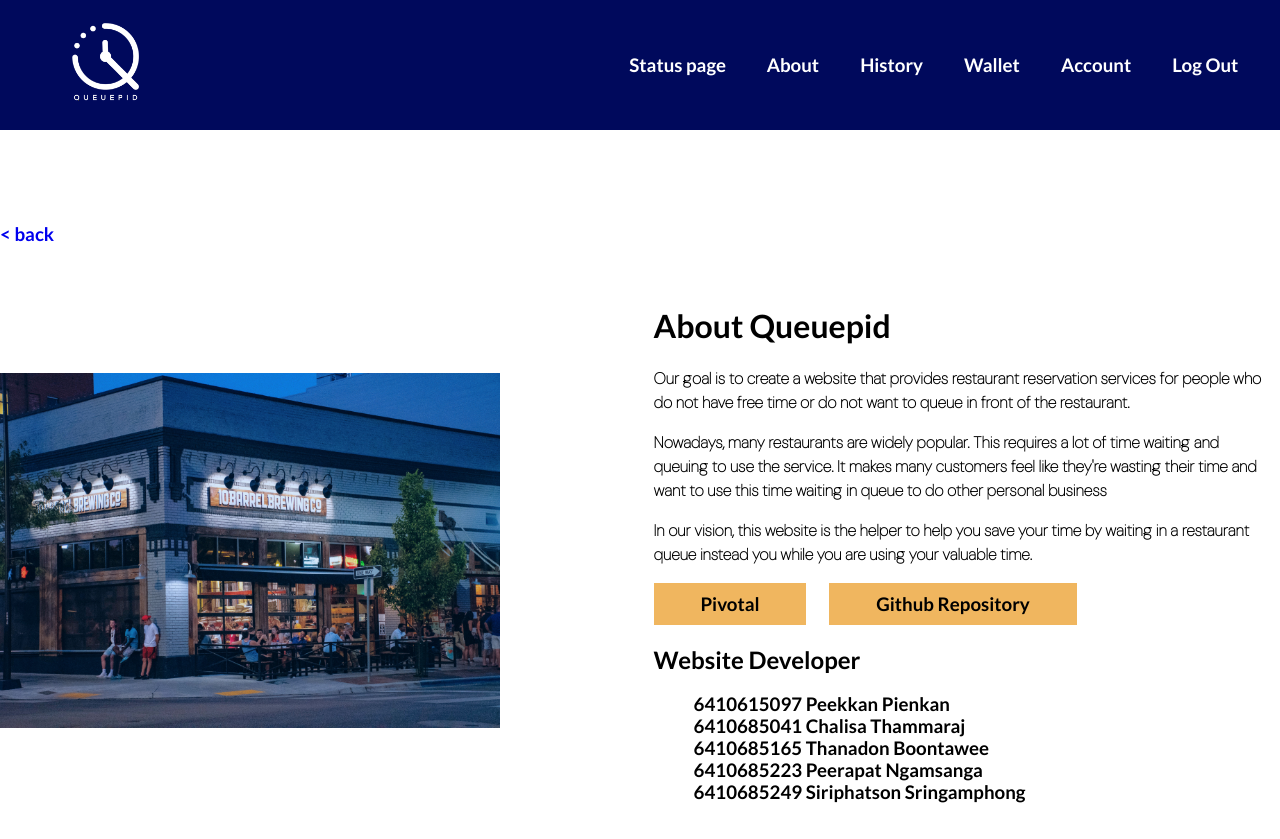
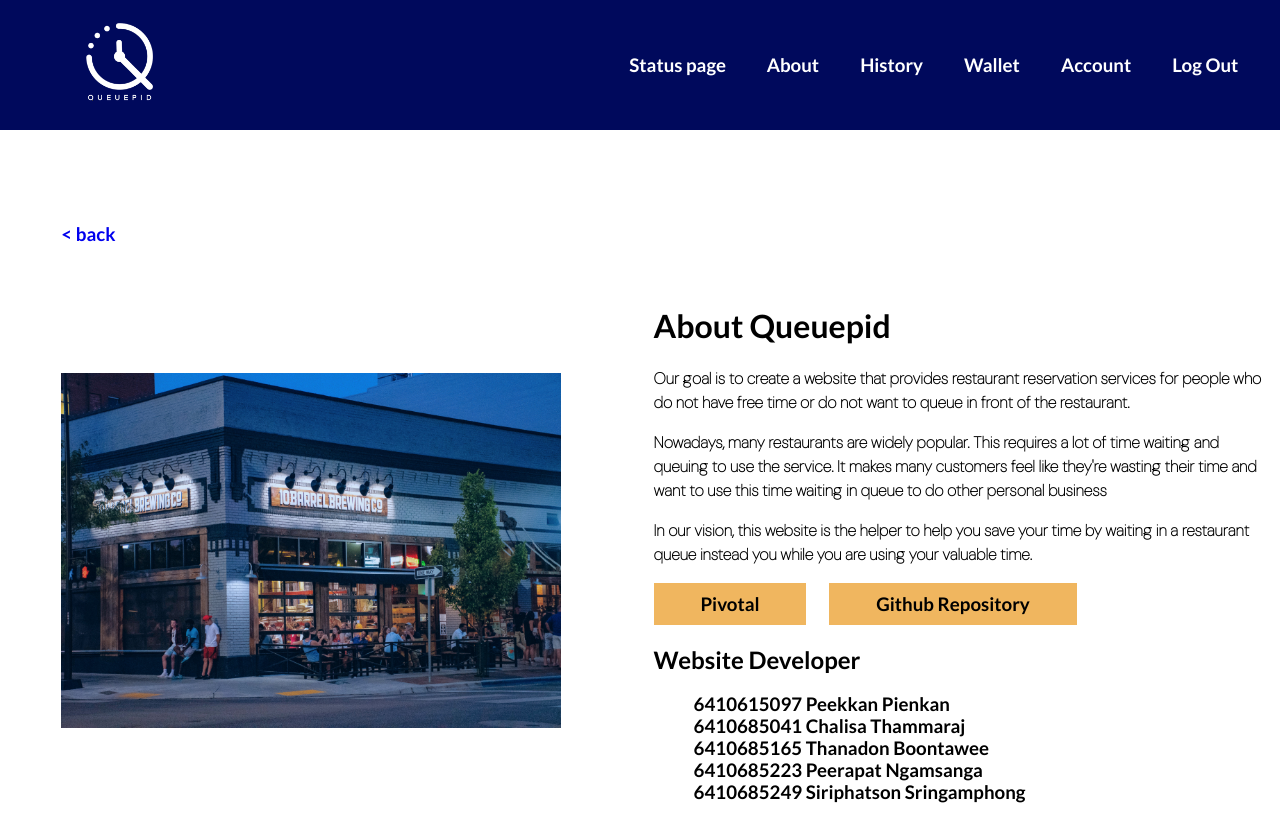
Before and after one commit to 6410685249/QueuePid, a Django app: template QueuePid/static/templates/customer_about.html in a window 1280 px wide. Run offline with Django 4.2, Linux system fonts and the light colour scheme; the template is opened without the code that fills it, so the values that code supplies are empty; parts of the project's set-up code (start-up, migrations or seed data) failed here and were passed over; some web fonts are replaced.

Commit message:
Add id about for decorate

```diff
--- a/QueuePid/static/css/about_queuepid.css
+++ b/QueuePid/static/css/about_queuepid.css
@@ -16,6 +16,7 @@ a {
 img {
     height: auto;
     width: 500px;
+    margin-left: 10%;
 }
 
 /* container */
@@ -49,3 +50,8 @@ div {
     background-color: #00095C;
     color: #F0B65F;
 }
+
+/* id */
+#about{
+    margin-left: 10%;
+}
```
